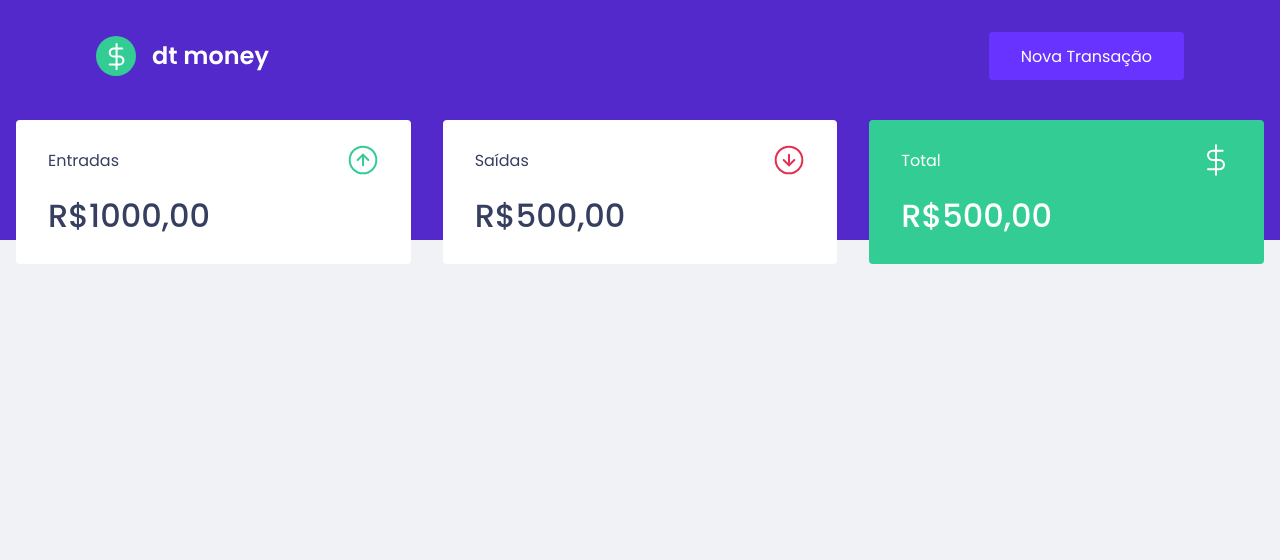
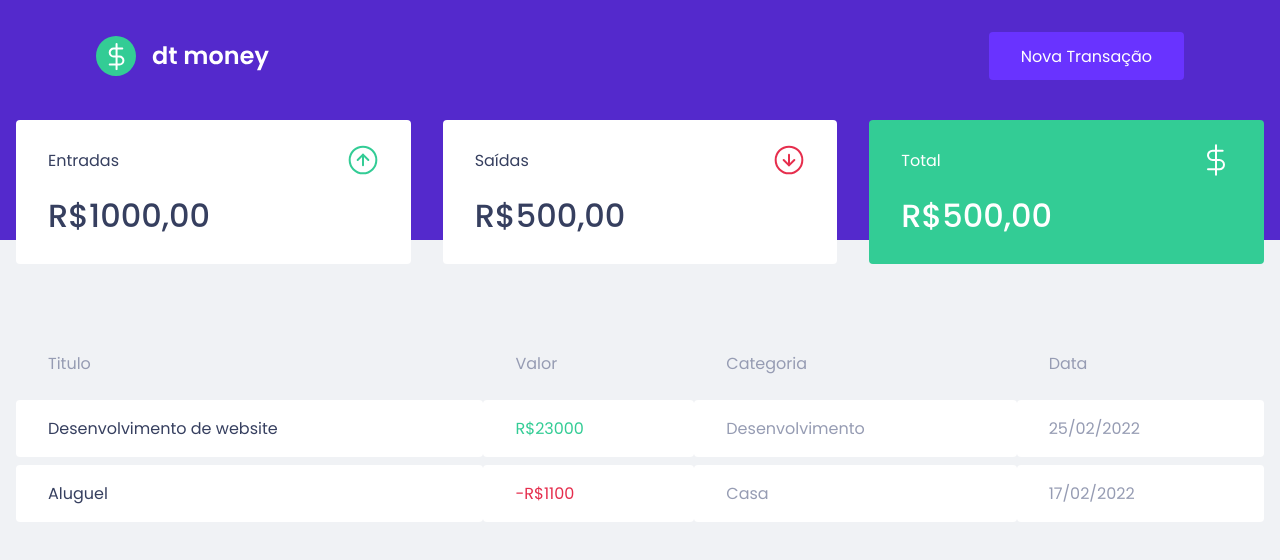
Before and after one commit to jvkass/dtmoney, a React (Create React App) app: page / in a window 1280 px wide. Shown: the top 560 px of the page. Built offline with nearby package versions, Linux system fonts and the light colour scheme.

Commit message:
Transactions Table

```diff
--- a/src/components/Dashboard/index.tsx
+++ b/src/components/Dashboard/index.tsx
@@ -1,10 +1,12 @@
 import { Summary } from "../Summary";
+import { TransactionsTable } from "../TransactionsTable";
 import { Container } from "./styles";
 
 export function Dashboard(){
     return (
         <Container>
             <Summary />
+            <TransactionsTable/>
         </Container>
     )
 }
--- /dev/null
+++ b/src/components/TransactionsTable/index.tsx
@@ -0,0 +1,33 @@
+import { Container } from "./styles";
+
+export function TransactionsTable(){
+    return (
+        <Container>
+            <table>
+                <thead>
+                    <tr>
+                        <th>Titulo</th>
+                        <th>Valor</th>
+                        <th>Categoria</th>
+                        <th>Data</th>
+                    </tr>
+                </thead>
+
+                <tbody>
+                    <tr>
+                        <td className="title">Desenvolvimento de website</td>
+                        <td className="deposit">R$23000</td>
+                        <td>Desenvolvimento</td>
+                        <td>25/02/2022</td>
+                    </tr>
+                    <tr>
+                        <td className="title">Aluguel</td>
+                        <td className="withdraw">-R$1100</td>
+                        <td>Casa</td>
+                        <td>17/02/2022</td>
+                    </tr>
+                </tbody>
+            </table>
+        </Container>
+    );
+}
--- /dev/null
+++ b/src/components/TransactionsTable/styles.ts
@@ -0,0 +1,36 @@
+import styled from "styled-components";
+
+export const Container = styled.div`
+    margin-top: 4rem;
+
+    table {
+        width: 100%;
+        border-spacing: 0 0.5rem;
+
+        th{
+            color: var(--text-body);
+            font-weight: 400;
+            padding: 1rem 2rem;
+            text-align: left;
+            line-height: 1.5rem;
+        }
+
+        td{
+          padding: 1rem 2rem;
+          border: 0;
+          background: var(--shape);
+          color: var(--text-body);
+          border-radius: 0.25rem;
+
+          &.title {
+            color: var(--text-title);
+          }
+          &.deposit {
+            color: var(--green);
+          }
+          &.withdraw {
+            color: var(--red);
+          }
+        }
+    }
+`
```
